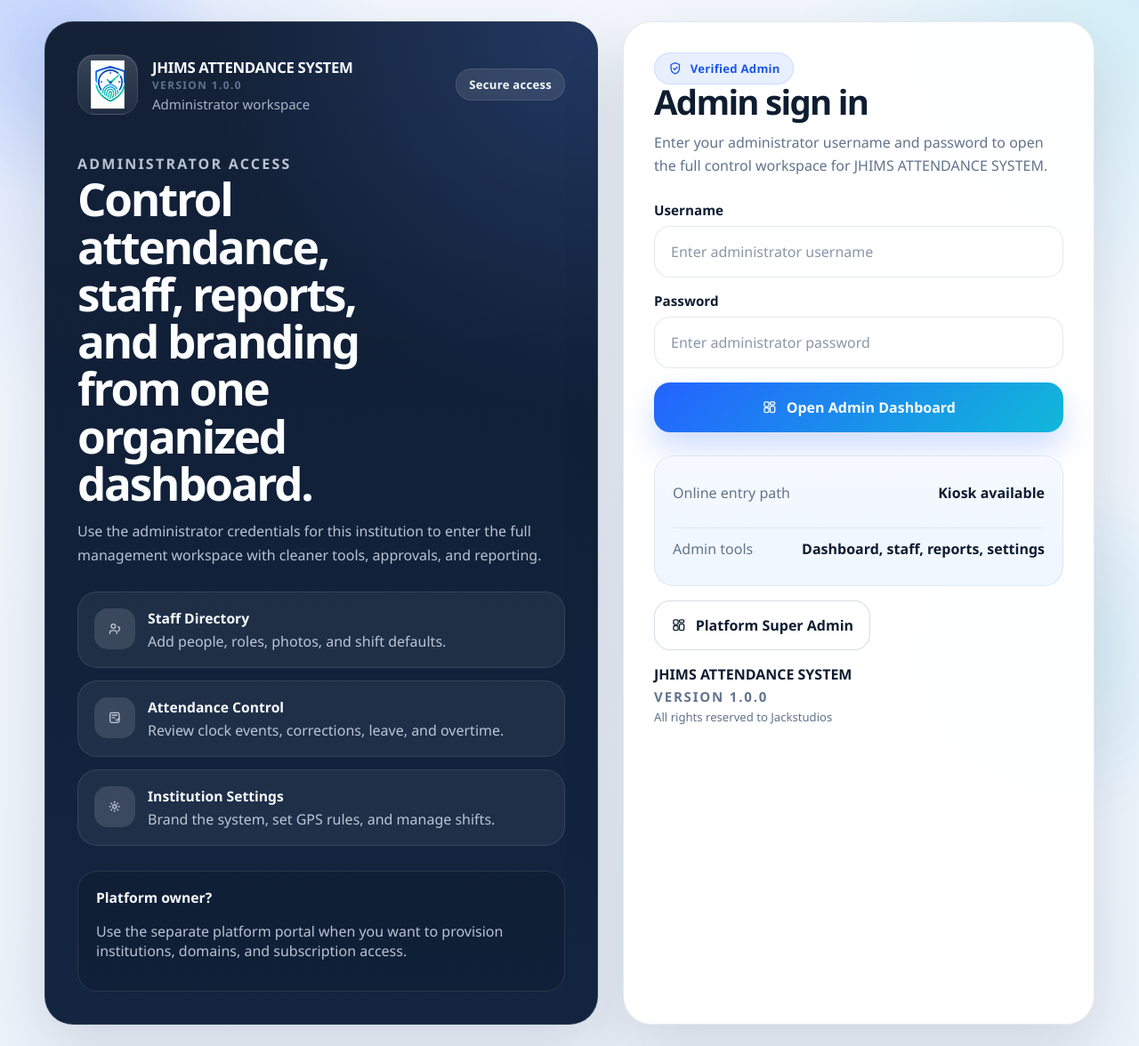
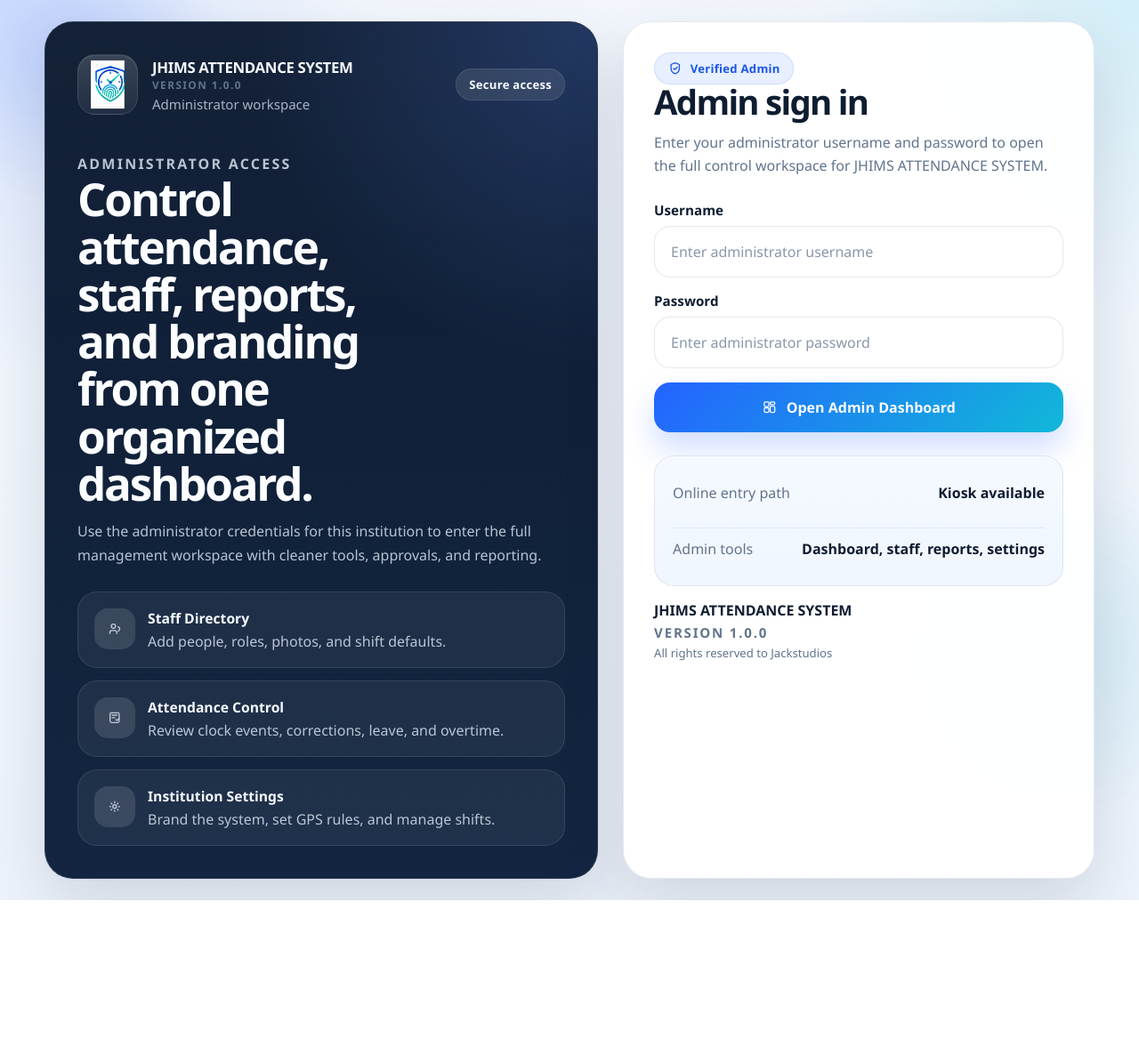
Before and after one commit to jacksmeg/attendance, a Flask app: page /admin/login in a window 1280 px wide. Shown: the whole page at 89% size. After the commit the page ends 1012 px from the top, so only its background shows below. Run offline with Flask 3, Linux system fonts and the light colour scheme; data comes from the database, SQL or seed files in the repository; data that the repository does not hold is empty; some libraries are stand-ins or nearby versions.

Commit message:
Remove platform entry from admin login

```diff
--- a/attendance_app/templates/admin/login.html
+++ b/attendance_app/templates/admin/login.html
@@ -52,10 +52,6 @@
             </article>
         </div>
 
-        <div class="auth-showcase-note">
-            <strong>Platform owner?</strong>
-            <p>Use the separate platform portal when you want to provision institutions, domains, and subscription access.</p>
-        </div>
     </aside>
 
     <article class="auth-surface">
@@ -102,12 +98,6 @@
                 </div>
             </div>
 
-            <div class="auth-link-row">
-                <a class="auth-secondary-button" href="{{ url_for('app.platform_login') }}">
-                    <span class="button-icon">{{ icon('dashboard') }}</span>
-                    <span>Platform Super Admin</span>
-                </a>
-            </div>
             <div class="auth-foot-brand">
                 <strong>{{ app_name }}</strong>
                 <span class="auth-foot-version">{{ software_version }}</span>
```
